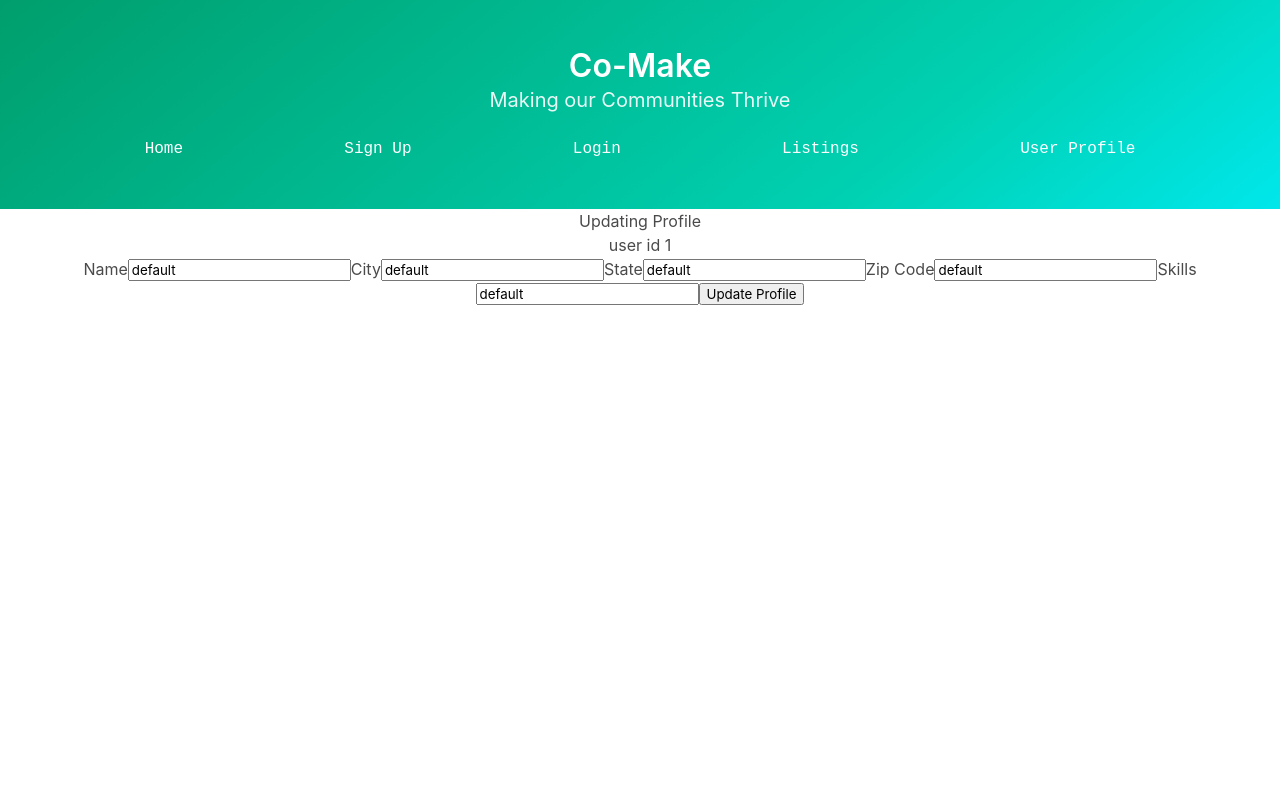
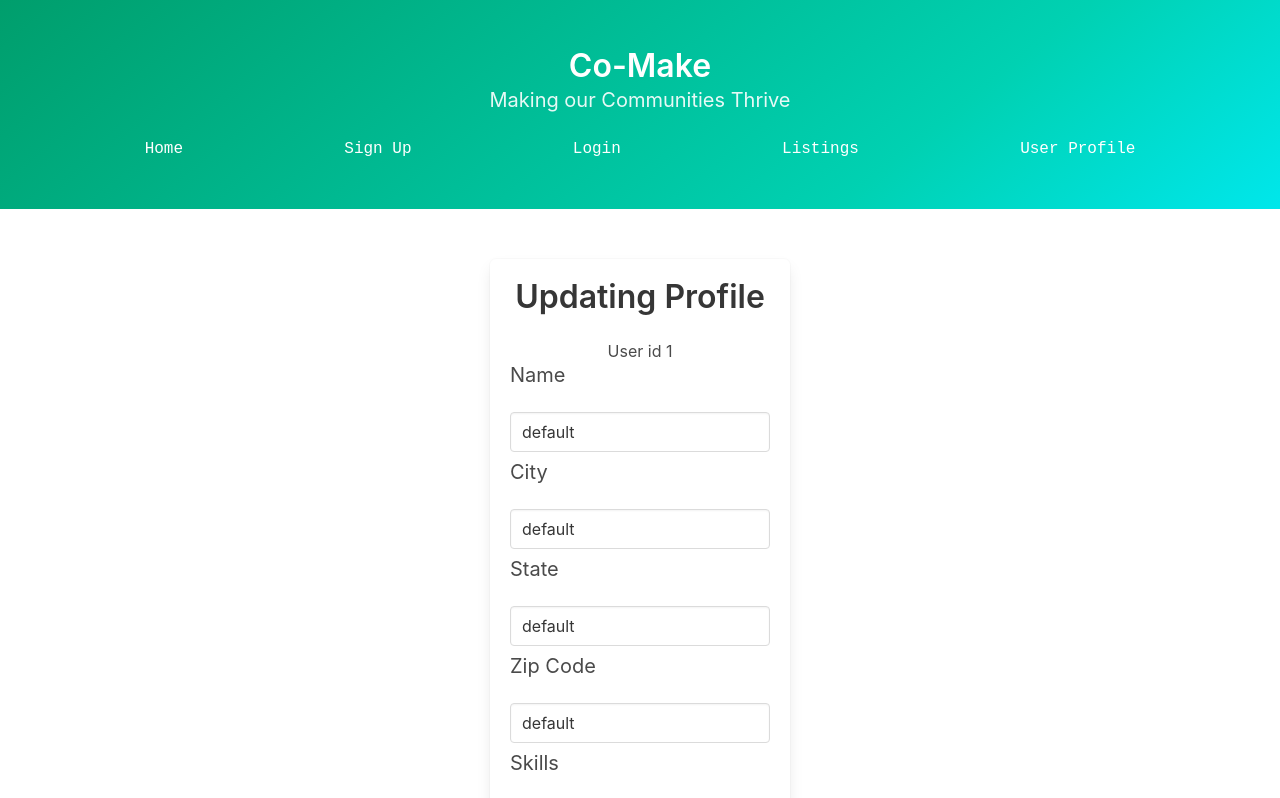
Before and after one commit to Co-make-2/Front-end, a React (Create React App) app in the folder my-app/: page /update-profile in a window 1280 px wide. Shown: the top 798 px of the page. Built offline with nearby package versions, Linux system fonts and the light colour scheme; no server answers; sample sign-in values are in the browser's storage.

Commit message:
styling to UserCard.js, UpdateProfile.js and UserProfile.js

```diff
--- a/my-app/src/components/UpdateProfile.js
+++ b/my-app/src/components/UpdateProfile.js
@@ -74,13 +74,15 @@ const UpdateProfile = () => {
   };
 
   return (
-    <div>
-      <h2>Updating Profile</h2>
-      <p>user id {id}</p>
+    <div className="container is-fluid" style={{ padding: '50px' }}>
+      <div className="container has-text-centered box" style={{ maxWidth: '300px' }}>
+      <h4 className="title">Updating Profile</h4>
+      <p className="subtitley">User id {id}</p>
       <form onSubmit={updateUser}>
-        <label>
-            Name
+        <label className="label" htmlFor='Name'>
+            <h4 className="subtitle has-text-left">Name</h4>
             <input
+            className="input"
             type= "text"
             id= "name"
             name= "name"
@@ -89,9 +91,10 @@ const UpdateProfile = () => {
             value= {item.userProfile[0].name}
             />
         </label>
-        <label>
-            City
+        <label className="label" htmlFor='City'>
+        <h4 className="subtitle has-text-left">City</h4>
             <input
+            className="input"
             type= "text"
             id= "city"
             name= "city"
@@ -100,9 +103,10 @@ const UpdateProfile = () => {
             value= {item.userProfile[0].city}
             />
         </label>
-        <label>
-            State
+        <label className="label" htmlFor='State'>
+        <h4 className="subtitle has-text-left">State</h4>
             <input
+            className="input"
             type= "text"
             id= "state"
             name= "state"
@@ -111,9 +115,10 @@ const UpdateProfile = () => {
             value= {item.userProfile[0].state}
             />
         </label>
-        <label>
-            Zip Code
+        <label className="label" htmlFor='Zipcode'>
+        <h4 className="subtitle has-text-left">Zip Code</h4>
             <input
+            className="input"
             type= "text"
             id= "zipCode"
             name= "zipCode"
@@ -122,9 +127,10 @@ const UpdateProfile = () => {
             value= {item.userProfile[0].zipCode}
             />
         </label>
-        <label>
-            Skills
+        <label className="label" htmlFor='Skills'>
+        <h4 className="subtitle has-text-left">Skills</h4>
             <input
+            className="input"
             type= "text"
             id= "skills"
             name= "skills"
@@ -133,9 +139,9 @@ const UpdateProfile = () => {
             value= {item.userProfile[0].skills}
             />
         </label>
-        <button>Update Profile</button>
+        <button className="button is-medium is-primary is-fullwidth" type="submit">Update Profile</button>
       </form>
-    </div>
+    </div></div>
   );
 };
 
--- a/my-app/src/components/UserCard.js
+++ b/my-app/src/components/UserCard.js
@@ -2,13 +2,15 @@ import React from "react";
 
 const UserCard = (props) => {
     return (
-        <div>
+        <div className="container is-fluid" style={{ padding: '50px' }}>
+        <div className="container has-text-centered box" style={{ maxWidth: '700px' }}>
             {console.log("userCard props:",props)}
-            <p>Name: {props.user.name}</p>
-            <p>City: {props.user.city}</p>
-            <p>State: {props.user.state}</p>
-            <p>Zip Code: {props.user.zipCode}</p>
-            <p>Skills: {props.user.skills}</p>
+            <p className="subtitle has-text-left">Name: {props.user.name}</p>
+            <p className="subtitle has-text-left">City: {props.user.city}</p>
+            <p className="subtitle has-text-left">State: {props.user.state}</p>
+            <p className="subtitle has-text-left">Zip Code: {props.user.zipCode}</p>
+            <p className="subtitle has-text-left">Skills: {props.user.skills}</p>
+        </div>
         </div>
     )
 };
--- a/my-app/src/components/UserProfile.js
+++ b/my-app/src/components/UserProfile.js
@@ -61,7 +61,7 @@ const UserProfile = () => {
   return (
     <div>
 
-      <h2>User Profile</h2>
+      <h2 className="title">User Profile</h2>
       {console.log("userData:", userData)}
       {console.log("userData.userProfile", userData.userProfile)}
       {userData.userProfile.map((item) => (
@@ -70,7 +70,7 @@ const UserProfile = () => {
 
       <button onClick={() => push(`/update-profile`)}>Edit Profile</button>
 
-      <h2>User Listings</h2>
+      <h2 className="title">User Listings</h2>
       {userData.userListings.map((item) => (
         <ListingCard listing={item} key={item.listingsId} />
       ))}
```
